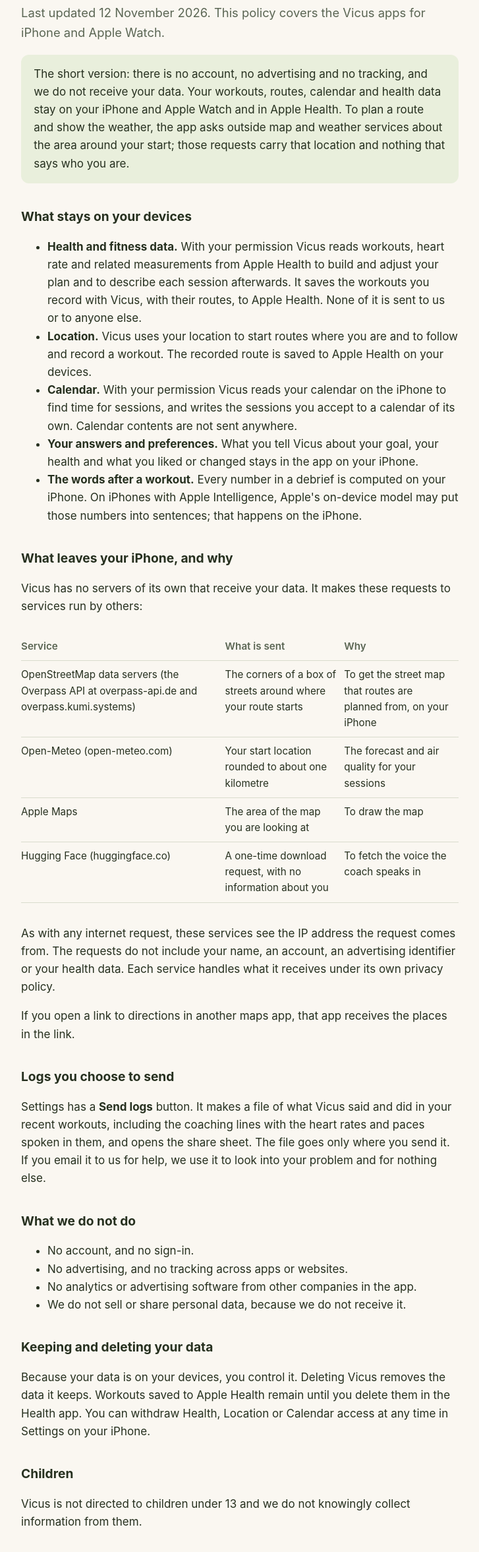
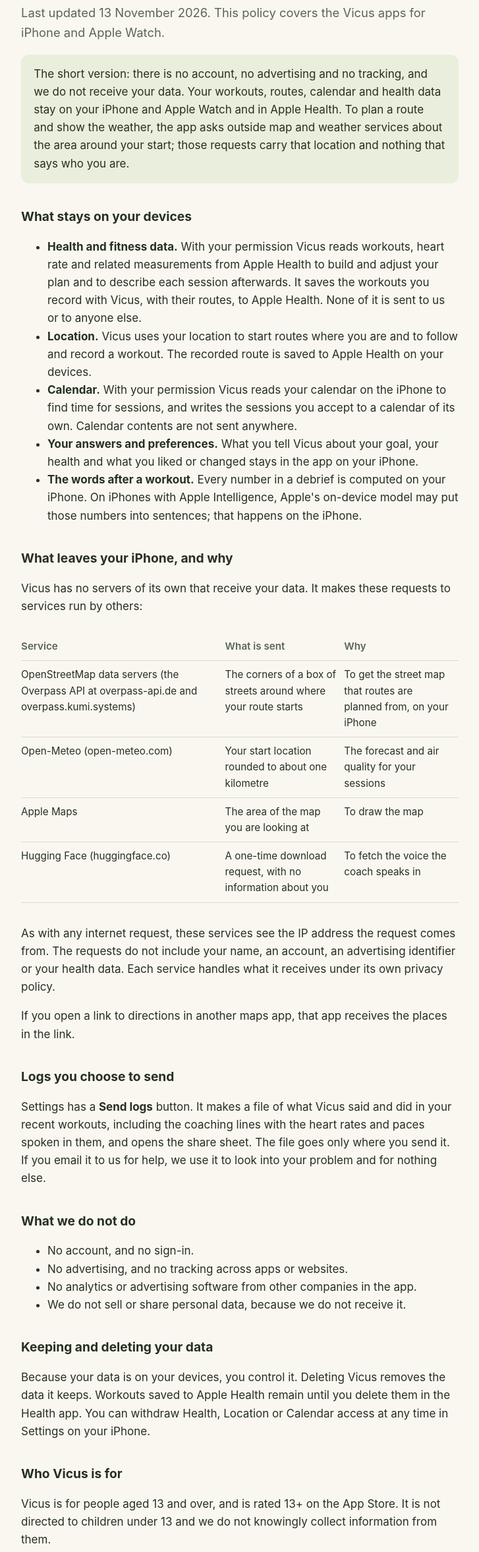
Before and after one commit to cliffchung/vicus-site, a plain HTML site: page privacy.html in a window 1280 px wide. Shown: the part 169-2522 px from the top of the page at 66% size, without its empty margins (276-1003 px from the left). Drawn offline with Linux system fonts and the light colour scheme.

Commit message:
Vicus is for people aged 13 and over

```diff
--- a/privacy.html
+++ b/privacy.html
@@ -12,7 +12,7 @@
 <header><img src="icon.png" alt=""><a href="./">Vicus</a></header>
 <main>
 <h1>Privacy policy</h1>
-<p class="lead">Last updated 12 November 2026. This policy covers the Vicus apps for iPhone and Apple Watch.</p>
+<p class="lead">Last updated 13 November 2026. This policy covers the Vicus apps for iPhone and Apple Watch.</p>
 
 <p class="note">The short version: there is no account, no advertising and no tracking, and we do not receive your data. Your workouts, routes, calendar and health data stay on your iPhone and Apple Watch and in Apple Health. To plan a route and show the weather, the app asks outside map and weather services about the area around your start; those requests carry that location and nothing that says who you are.</p>
 
@@ -53,8 +53,8 @@
 <h2>Keeping and deleting your data</h2>
 <p>Because your data is on your devices, you control it. Deleting Vicus removes the data it keeps. Workouts saved to Apple Health remain until you delete them in the Health app. You can withdraw Health, Location or Calendar access at any time in Settings on your iPhone.</p>
 
-<h2>Children</h2>
-<p>Vicus is not directed to children under 13 and we do not knowingly collect information from them.</p>
+<h2>Who Vicus is for</h2>
+<p>Vicus is for people aged 13 and over, and is rated 13+ on the App Store. It is not directed to children under 13 and we do not knowingly collect information from them.</p>
 
 <h2>Changes</h2>
 <p>If what the app does with data changes, this page changes first and the date above is updated.</p>
```
Also changed, not shown: support.html (+3 -0 lines).
